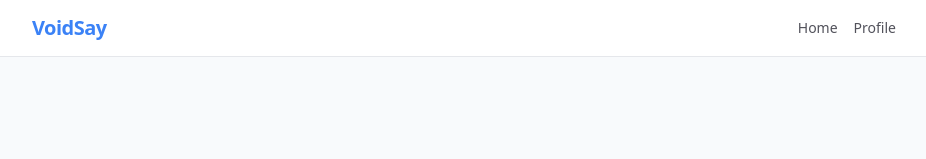
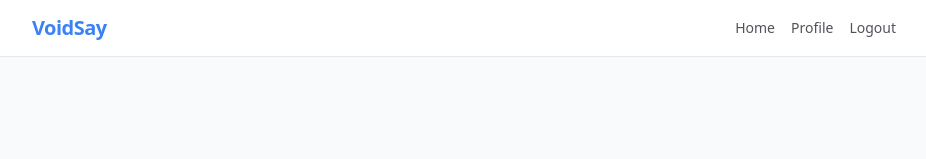
Before and after one commit to repontage/link_thread, a Next.js app: page / in a window 1280 px wide. Shown: the top 159 px of the page, without its empty margins (176-1102 px from the left). Built offline with nearby package versions, Linux system fonts and the light colour scheme; no server answers; the database is empty; sample sign-in values are in the browser's storage.

Commit message:
feat: improve login flow, add logout, and link Profile to signin if not auth

```diff
--- a/app/layout.tsx
+++ b/app/layout.tsx
@@ -1,6 +1,7 @@
 import type { Metadata } from "next";
 import AuthProvider from "@/components/AuthProvider";
 import Link from "next/link";
+import { auth, signOut } from "@/auth";
 import "./globals.css";
 
 export const metadata: Metadata = {
@@ -19,13 +20,24 @@ export const metadata: Metadata = {
     title: "VoidSay",
     description: "Comment on any URL on the internet.",
   },
+  manifest: "/manifest.json",
+  appleWebApp: {
+    capable: true,
+    statusBarStyle: "default",
+    title: "VoidSay",
+  },
+  formatDetection: {
+    telephone: false,
+  },
 };
 
-export default function RootLayout({
+export default async function RootLayout({
   children,
 }: {
   children: React.ReactNode;
 }) {
+  const session = await auth();
+
   return (
     <html lang="en" suppressHydrationWarning>
       <head>
@@ -46,9 +58,27 @@ export default function RootLayout({
                 <Link href="/" className="text-zinc-600 hover:text-zinc-900 transition-colors">
                   Home
                 </Link>
-                <Link href="/profile" className="text-zinc-600 hover:text-zinc-900 transition-colors">
-                  Profile
-                </Link>
+                {session ? (
+                  <>
+                    <Link href="/profile" className="text-zinc-600 hover:text-zinc-900 transition-colors">
+                      Profile
+                    </Link>
+                    <form
+                      action={async () => {
+                        "use server";
+                        await signOut();
+                      }}
+                    >
+                      <button className="text-zinc-600 hover:text-zinc-900 transition-colors">
+                        Logout
+                      </button>
+                    </form>
+                  </>
+                ) : (
+                  <Link href="/api/auth/signin" className="text-zinc-600 hover:text-zinc-900 transition-colors">
+                    Profile
+                  </Link>
+                )}
               </div>
             </div>
           </nav>
```
